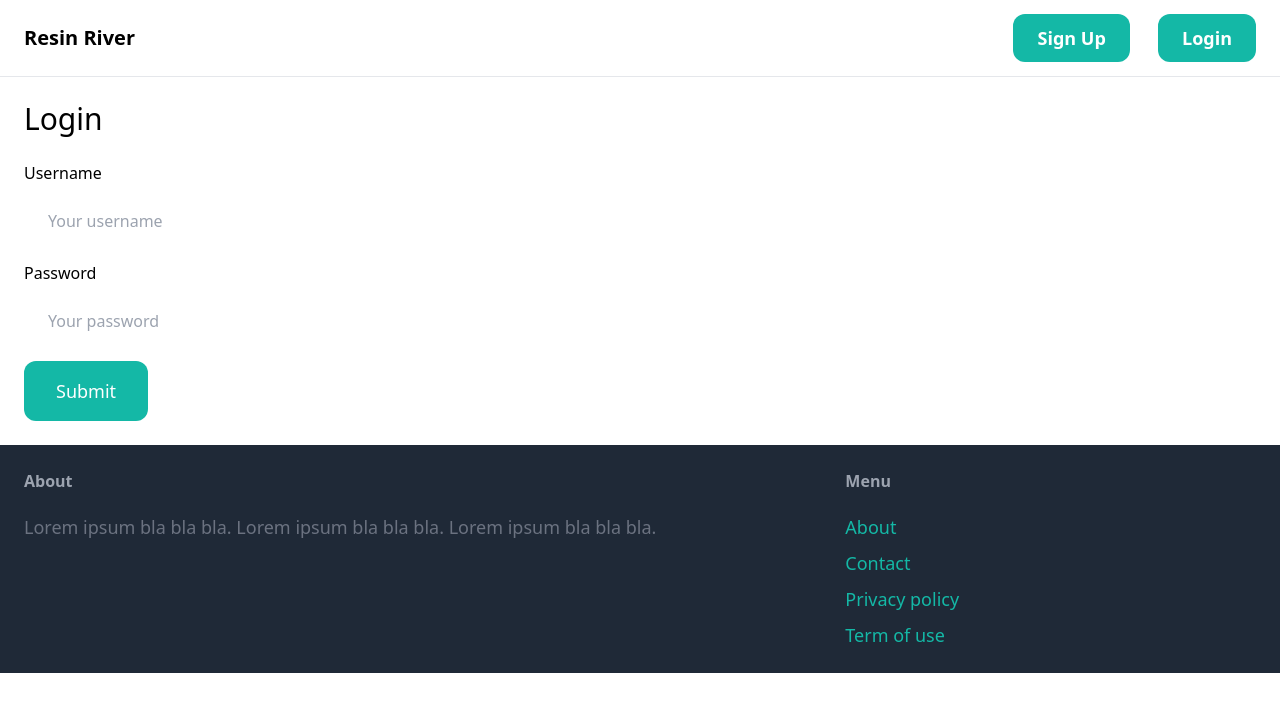
After one commit to SyntaxSprite/resin_river, a Django app: page /login/ in a window 1280 px wide. The commit adds this page. Shown: the top 712 px of the page. Run offline with Django 4.2, Linux system fonts and the light colour scheme; some libraries are stand-ins or nearby versions.

Commit message:
signup, login and logout part 2

```diff
--- a/resin_river/resin_apps/forms.py
+++ b/resin_river/resin_apps/forms.py
@@ -1,10 +1,42 @@
 from django import forms
-from django.forms import ModelForm
-from django.contrib.auth.forms import UserCreationForm
+
+from django.contrib.auth.forms import UserCreationForm, AuthenticationForm
 from django.contrib.auth.models import User
 
 
 class SignupForm(UserCreationForm):
     class Meta:
         model = User
-        fields = ['username', 'email', 'password1', 'password2']
+        fields = ('username', 'email', 'password1', 'password2')
+
+    username = forms.CharField(widget=forms.TextInput(attrs={
+        'placeholder': 'Your username',
+        'class': 'w-full py-4 px-6 rounded-xl'
+    }))
+    email = forms.CharField(widget=forms.EmailInput(attrs={
+        'placeholder': 'Your email address',
+        'class': 'w-full py-4 px-6 rounded-xl'
+    }))
+    password1 = forms.CharField(widget=forms.PasswordInput(attrs={
+        'placeholder': 'Your password',
+        'class': 'w-full py-4 px-6 rounded-xl'
+    }))
+    password2 = forms.CharField(widget=forms.PasswordInput(attrs={
+        'placeholder': 'Repeat password',
+        'class': 'w-full py-4 px-6 rounded-xl'
+    }))
+
+class LoginForm(AuthenticationForm):
+    class Meta:
+        Model = User
+        fields = ('username', 'password')
+
+    username = forms.CharField(widget=forms.TextInput(attrs={
+        'placeholder': 'Your username',
+        'class': 'w-full py-4 px-6 rounded-xl'
+    }))
+
+    password = forms.CharField(widget=forms.PasswordInput(attrs={
+        'placeholder': 'Your password',
+        'class': 'w-full py-4 px-6 rounded-xl'
+    }))
--- /dev/null
+++ b/resin_river/resin_apps/templates/resin_apps/login.html
@@ -0,0 +1,34 @@
+{% extends "base.html" %}
+
+{% block title %}Login{% endblock title %}
+
+{% block content %}
+<h1 class="mb-6 text-3xl">Login</h1>
+
+<form method="post" action="{% url "login" %}">
+    {% csrf_token %}
+
+    <div class="mb-3">
+        <label class="inline-block mb-2">Username</label><br>
+        {{ form.username }}
+    </div>
+
+    <div class="mb-3">
+        <label class="inline-block mb-2">Password</label><br>
+        {{ form.password }}
+    </div>
+
+    {% if form.errors or form.non_field_errors %}
+    <div class="mb-3 p-6 bg-red-100 rounded-xl">
+        {% for field in form %}
+            {{ field.errors }}
+        {% endfor %}
+
+        {{ form.non_field_errors }}
+    </div>
+{% endif %}
+
+<button class="py-4 px-8 text-lg bg-teal-500 hover:bg-teal-700 rounded-xl text-white">Submit</button>
+</form>
+</div>
+{% endblock content %}
--- a/resin_river/resin_apps/templates/resin_apps/signup.html
+++ b/resin_river/resin_apps/templates/resin_apps/signup.html
@@ -5,7 +5,7 @@
 <div class="w-1/2 my-6 mx-auto p-6 bg-gray-100 rounded-xl">
     <h1 class="mb-6 text-3xl">Sign up</h1>
 
-    <form method="post" action=".">
+    <form method="post" action="{% url "sign-up" %}">
         {% csrf_token %}
 
         <div class="mb-3">
--- a/resin_river/resin_apps/urls.py
+++ b/resin_river/resin_apps/urls.py
@@ -1,5 +1,7 @@
 from django.urls import path
 from . import views
+from django.contrib.auth import views as auth_views
+from .forms import LoginForm
 
 urlpatterns = [
     path('', views.startingpage, name='index' ),
@@ -9,4 +11,6 @@ urlpatterns = [
     path('checkout', views.Checkout.as_view(), name='checkout'),
     path('cart-list', views.CartList.as_view(), name='cart-list'),
     path('sign-up', views.signup, name='sign-up'),
+    path('login/',auth_views.LoginView.as_view(template_name='resin_apps/login.html', authentication_form=LoginForm), name='login'),
+    path('logout/', auth_views.LogoutView.as_view(), name ='logout')
 ]
--- a/resin_river/resin_river/settings.py
+++ b/resin_river/resin_river/settings.py
@@ -26,6 +26,10 @@ SECRET_KEY = 'django-insecure-zv2ny0%9y5g5nxx#%+xycq%)8nzh_gcg561(^@l6+1=bsk)(bx
 DEBUG = True
 
 ALLOWED_HOSTS = []
+
+LOGIN_URL = '/login/'
+LOGIN_REDIRECT_URL = '/'
+LOGOUT_REDIRECT_URL = '/'
 
 
 # Application definition
--- a/resin_river/templates/base.html
+++ b/resin_river/templates/base.html
@@ -5,15 +5,22 @@
     <meta name="viewport" content="width=device-width, initial-scale=1.0">
 
     <script src="https://cdn.tailwindcss.com"></script>
-    <title>{% block tite %}{% endblock tite %}</title>
+    <title>{% block title %}{% endblock title %}</title>
 </head>
 <body>
     <nav class="py-6 px-6 flex justify-between items-center border-b border-gray-200">
         <a href="/" class="text-xl font-semibold">Resin River</a>
 
         <div class="space-x-6">
+            {% if request.user.is_authenticated %}
+            <a href="#"><i class="fa-solid fa-user-tie-hair" style="color: #133e2c;"></i></a>
+            <a href="{%url "logout"%}" class="px-6 py-3 text-lg font-semibold bg-red-500 text-white rounded-xl hover:bg-red-700">Logout</a>
+            {% else %}
             <a href="{% url "sign-up" %}" class="px-6 py-3 text-lg font-semibold bg-teal-500 text-white rounded-xl hover:bg-teal-700">Sign Up</a>
-            <a href="#" class="px-6 py-3 text-lg font-semibold bg-teal-500 text-white rounded-xl hover:bg-teal-700">Login</a></nav>
+            <a href="{% url "login" %}" class="px-6 py-3 text-lg font-semibold bg-teal-500 text-white rounded-xl hover:bg-teal-700">Login</a>
+            {% endif %}
+        </div>
+        </nav>
         <div class="px-6 py-6">
         {% block content %}
         {% endblock content %}
```
Also changed, not shown: resin_river/resin_apps/views.py (+13 -6 lines), resin_river/db.sqlite3.
